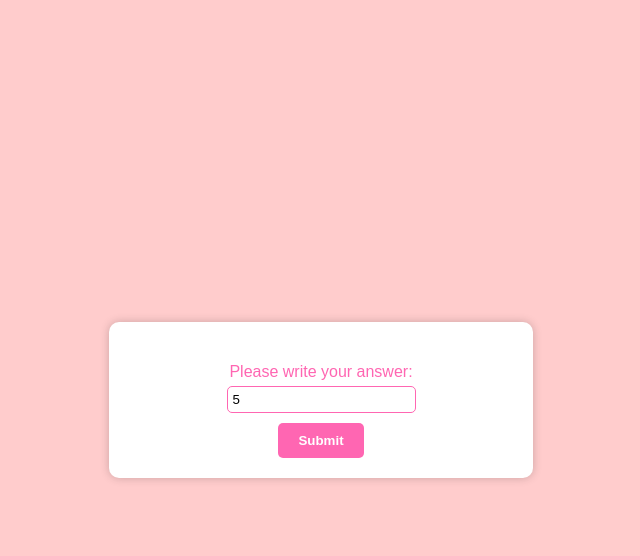
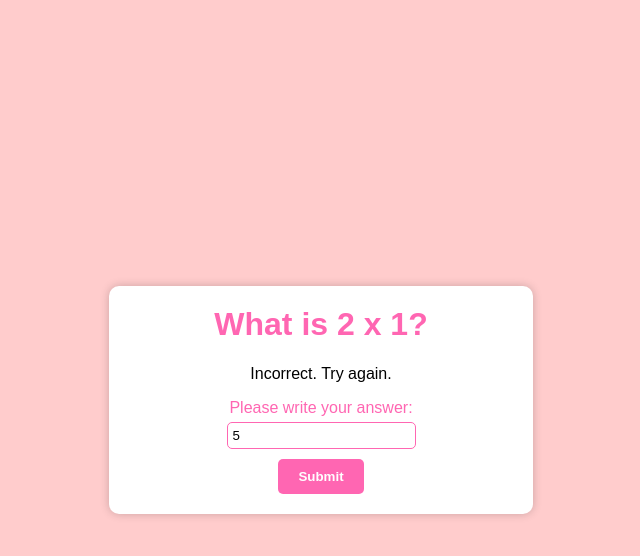
Before and after one commit to Wilmaljungkvist/labbration-3, a website built with Vite: page index.html in a window 1280 px wide. Both pictures are taken after typing "5" into the empty fields and a click on the button "Submit". Shown: the whole page, without its empty margins (319-959 px from the left). Built offline with nearby package versions, Linux system fonts and the light colour scheme; what slumpgenerator would draw is missing.

Commit message:
Add simple math without slumpgenerator

```diff
--- a/index.html
+++ b/index.html
@@ -10,7 +10,8 @@
 </head>
 <body>
     <div class="container">
-    <h1>Andra länken</h1>
+    <h1>Which multiplication would you like to practice?</h1>
+    <p class="correct"></p>
     <form id="answerForm">
         <label for="answer">Please write your answer: </label>
     <input id='numberAnswer' name="answer" type="number" placeholder="Write and press enter">
--- /dev/null
+++ b/src/mathQuestion.js
@@ -0,0 +1,14 @@
+export class MathQuestion {
+    constructor() {
+        this.question = ''
+        this.correctAnswer = 0
+    }
+
+    generateNewQuestion() {
+        const num1 = Math.floor(Math.random() * 10)
+        const num2 = Math.floor(Math.random() * 10)
+
+        this.correctAnswer = num1 * num2
+        this.question = `What is ${num1} x ${num2}?`
+    }
+}
--- a/src/multiplication.js
+++ b/src/multiplication.js
@@ -1,19 +1,35 @@
 import { NumberGenerator } from 'slumpgenerator'
+import { MathQuestion } from './mathQuestion'
 
 export class Multiplication {
 
     constructor() {
-        this.numberGenerator = new NumberGenerator
+        this.question = new MathQuestion()
+        this.numberGenerator = new NumberGenerator()
         this.numberAnswer = document.querySelector('#numberAnswer')
         this.answerForm = document.querySelector('#answerForm')
         this.heading = document.querySelector('h1')
+        this.p = document.querySelector('.correct')
 
         this.answerForm.addEventListener('submit', this.handleSubmit.bind(this))
+        this.generateNewQuestion()
     }
 
     handleSubmit(event) {
         event.preventDefault()
         const inputValue = this.numberAnswer.value
-        this.heading.textContent = this.numberGenerator.getRandomInt(Number.parseInt(inputValue), (Number.parseInt(inputValue) + 10))
+
+        if (parseInt(inputValue) === this.question.correctAnswer) {
+            this.p.textContent = 'Correct!'
+        } else {
+            this.p.textContent = 'Incorrect. Try again.'
+        }
+
+        this.generateNewQuestion()
+    }
+
+    generateNewQuestion() {
+        this.question.generateNewQuestion()
+        this.heading.textContent = this.question.question
     }
 }
```
